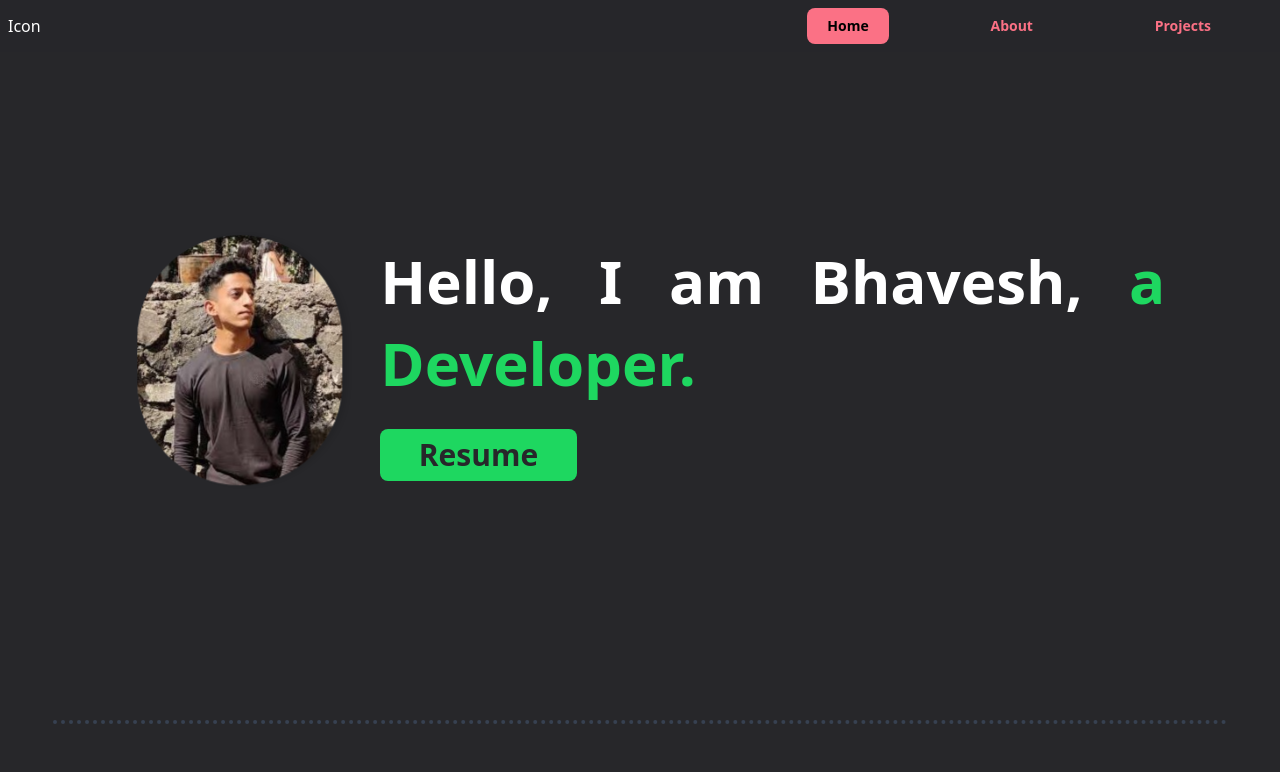
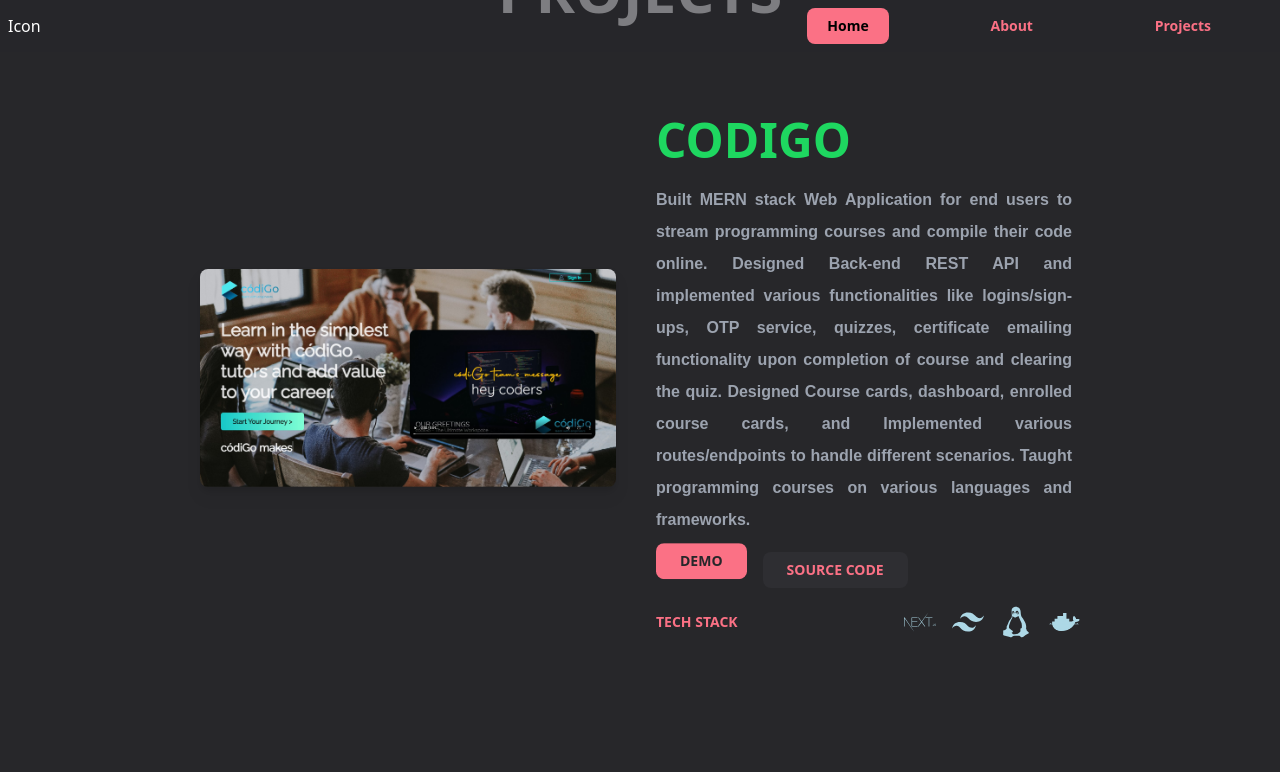
Before and after one commit to bhaveshmhadse/portfolio-nextjs, a Next.js app: page / in a window 1280 px wide. Shown: the top 772 px of the page. Built offline with nearby package versions, Linux system fonts and the light colour scheme.

Commit message:
Refactored

```diff
--- a/components/Hero/PersonalInformation.tsx
+++ b/components/Hero/PersonalInformation.tsx
@@ -13,6 +13,7 @@
     }, 2000);
   }, []);
 
+  return <></>;
   return (
     <div>
       <div className=' h-screen flex items-center justify-center'>
--- a/components/Projects/ProjectCard.tsx
+++ b/components/Projects/ProjectCard.tsx
@@ -21,9 +21,9 @@
   }, []);
 
   return (
-    <div className='flex items-center justify-center'>
-      <div className='h-auto lg:w-3/4 '>
-        <div className=' my-20 lg:my-10 mx-4 block lg:flex '>{orientation.map(eachObj => eachObj)}</div>
+    <div className='flex m-0 h-auto w-full items-center justify-center'>
+      <div className='h-auto w-full lg:w-3/4 '>
+        <div className=' my-20 h-auto lg:my-10 mx-4 block lg:flex '>{orientation.map(eachObj => eachObj)}</div>
       </div>
     </div>
   );
@@ -63,14 +63,13 @@
               Source Code
             </motion.button>
           </Link>
-
+        </div>
+        <div className=' mt-4 flex items-center justify-start'>
           <Link href={`${individualProjectUrl.split(".jpg").join("/")}`}>
-            <motion.p whileHover={{ scale: 1.1 }} whileTap={{ scale: 0.8 }} className='uppercase whitespace-nowrap ml-auto lg:pr-6 py-2 font-semibold rounded-lg text-rose-400  text-sm  '>
+            <motion.p whileHover={{ scale: 1.1 }} whileTap={{ scale: 0.8 }} className='uppercase whitespace-nowrap mr-auto lg:pr-6 py-2 font-semibold rounded-lg text-rose-400  text-sm  '>
               Tech Stack
             </motion.p>
           </Link>
-        </div>
-        <div className=' mt-4 flex items-center justify-start'>
           {["nextjs", "tailwindcss", "linux", "docker"].map(eachObj => (
             <div key={Math.random().toString()} className='w-8 h-8 mx-2'>
               {globalSkillsHash[eachObj]}
--- a/components/Projects/ProjectsSection.tsx
+++ b/components/Projects/ProjectsSection.tsx
@@ -21,11 +21,14 @@
   }, []);
 
   return (
-    <div className='h-auto   items-center justify-center'>
+    <div className='h-auto w-full'>
       <SectionHeader title='Projects' />
-      {projects.map((eachProject, index) => (
-        <ProjectCard liveDemoUrl={eachProject.liveDemoUrl} githubUrl={eachProject.githubUrl} heading={eachProject.heading} description={eachProject.description} imageUrl={eachProject.imageUrl} key={Math.random().toString()} index={doFlip ? index : 2} />
-      ))}
+
+      <div className='w-full h-auto m-o'>
+        {projects.map((eachProject, index) => (
+          <ProjectCard liveDemoUrl={eachProject.liveDemoUrl} githubUrl={eachProject.githubUrl} heading={eachProject.heading} description={eachProject.description} imageUrl={eachProject.imageUrl} key={Math.random().toString()} index={doFlip ? index : 2} />
+        ))}
+      </div>
 
       <DecorativeLineSeperator />
     </div>
--- a/pages/about/index.tsx
+++ b/pages/about/index.tsx
@@ -2,6 +2,7 @@
 import Navbar from "../../components/Hero/Navbar";
 
 const AboutPage = () => {
+  return <></>;
   return (
     <div className='bg-zinc-800'>
       <Navbar />
--- a/pages/index.tsx
+++ b/pages/index.tsx
@@ -13,8 +13,10 @@
     window.scrollTo(0, 0);
   }, []);
 
+  //   return <></>;
+
   return (
-    <div className='w-full bg-zinc-800 text-white '>
+    <div className='w-full h-auto m-0 bg-zinc-800 text-white '>
       <HeroSection />
       <ProjectsSection />
       <SkillsSection />
--- a/pages/projects/index.tsx
+++ b/pages/projects/index.tsx
@@ -2,6 +2,7 @@
 import ProjectsSection from "../../components/Projects/ProjectsSection";
 
 const ProjectPage = () => {
+  return <></>;
   return (
     <div className='flex w-full h-auto bg-zinc-800'>
       <Navbar />
--- a/styles/globals.css
+++ b/styles/globals.css
@@ -13,7 +13,14 @@
   /* overflow-y: auto; */
 }
 html {
-  @apply bg-zinc-800 m-0;
+  /* width: 100vw; */
+}
+body {
+  overflow-x: hidden;
+  margin: 0;
+  width: 100%;
+  background-color: red;
+  /* @apply bg-zinc-800 m-0; */
 }
 .rotate {
   transform: rotate(125deg);
```
